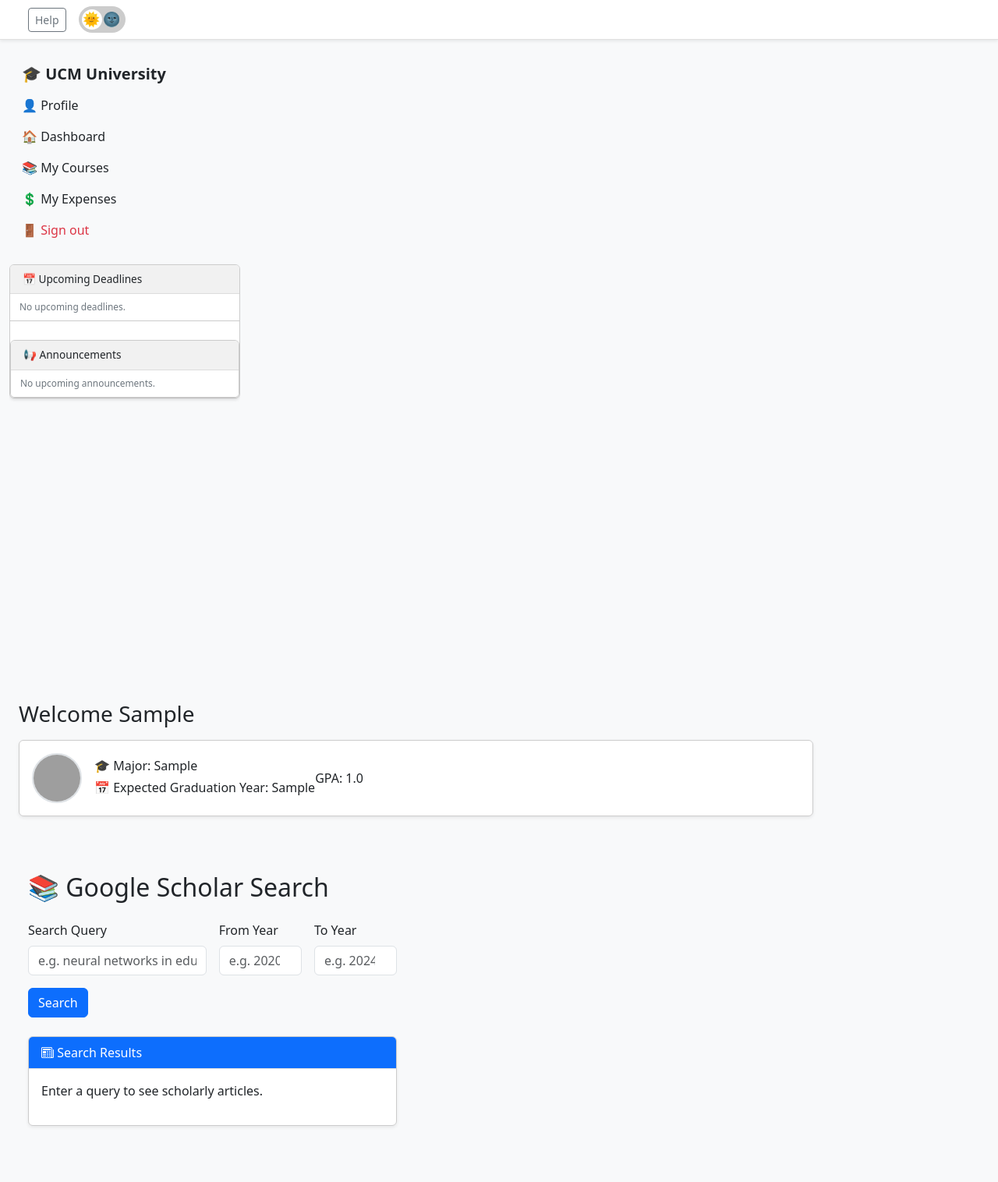
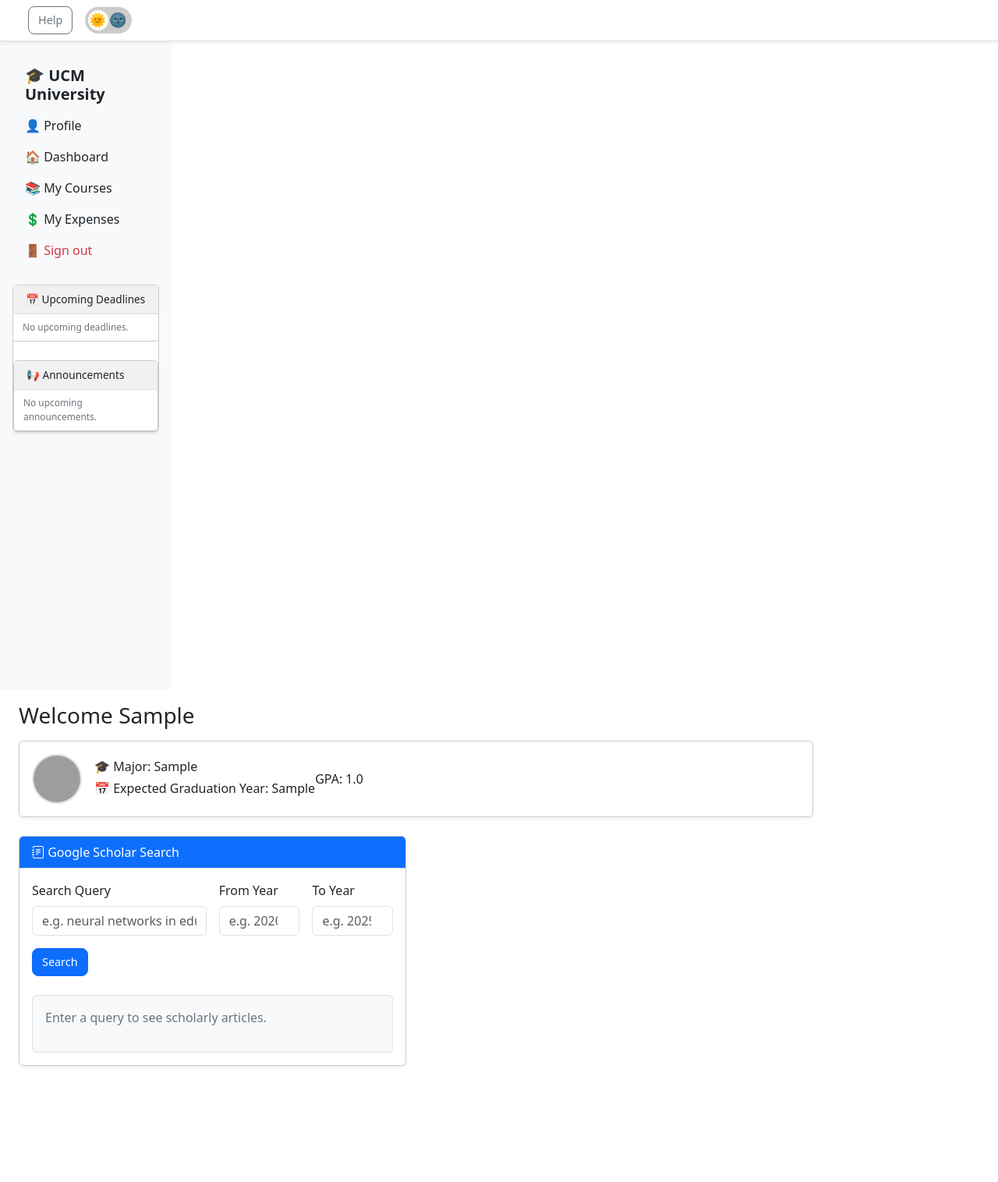
Before and after one commit to gerardoriveradoesstuff/CSE108GROUPProject, a Flask app: page /student in a window 1280 px wide. Shown: the whole page at 78% size. After the commit the page ends 1368 px from the top, so only its background shows below. Run offline with Flask 3, Linux system fonts and the light colour scheme; a user stored in the database is signed in; tables that the repository leaves empty hold one stand-in row (values such as "Sample post"); grey boxes are pictures that could not be loaded.

Commit message:
feat: Refactor Google Scholar template and improve result card display

```diff
--- a/static/google-scholar-feed.js
+++ b/static/google-scholar-feed.js
@@ -25,20 +25,28 @@ document.addEventListener("DOMContentLoaded", () => {
         try {
             const response = await fetch(url);
             const data = await response.json();
+            // console.log("API data received:", data);
 
             newsContainer.innerHTML = "";
 
             if (data.organic_results && data.organic_results.length > 0) {
                 data.organic_results.forEach(result => {
                     const card = document.createElement("div");
-                    // identifier for specific card
                     card.className = "mb-4";
-                   // IF all that, then inject the content into container
+
+                    const title = result.title || "No title";
+                    const link = result.link || "#";
+                    const snippet = result.snippet || "No summary available.";
+                    const publication = result.publication_info?.summary || "Unknown source";
+
+                    card.className = "card mb-3 p-3 border shadow-sm";
                     card.innerHTML = `
-                        <h6><a href="${result.link}" target="_blank" class="text-decoration-none">${result.title}</a></h6>
-                        <p class="small text-muted">${result.publication || "Unknown Source"}</p>
-                        <p class="small">${result.snippet || ""}</p>
+                        <h6><a href="${link}" target="_blank" class="text-decoration-none">${title}</a></h6>
+                        <p class="small text-muted">${publication}</p>
+                        <p class="small">${snippet}</p>
                     `;
+
+
                     newsContainer.appendChild(card);
                 });
             } else {
--- a/templates/template-google-scholar.html
+++ b/templates/template-google-scholar.html
@@ -1,14 +1,8 @@
-<!DOCTYPE html>
-<html lang="en">
-<head>
-    <meta charset="UTF-8">
-    <title>Google Scholar Search</title>
-    <link rel="stylesheet" href="https://cdn.jsdelivr.net/npm/bootstrap@5.3.0/dist/css/bootstrap.min.css">
-</head>
-<body class="bg-light">
-    <div class="container py-5">
-        <h2 class="mb-4">📚 Google Scholar Search</h2>
-
+<div class="card shadow-sm">
+    <div class="card-header bg-primary text-white">
+        <i class="bi bi-journal-text"></i> Google Scholar Search
+    </div>
+    <div class="card-body">
         <form id="scholar-form" class="row g-3 mb-4">
             <div class="col-md-6">
                 <label for="query" class="form-label">Search Query</label>
@@ -20,22 +14,18 @@
             </div>
             <div class="col-md-3">
                 <label for="to-year" class="form-label">To Year</label>
-                <input type="number" class="form-control" id="to-year" placeholder="e.g. 2024">
+                <input type="number" class="form-control" id="to-year" placeholder="e.g. 2025">
             </div>
             <div class="col-12">
                 <button type="submit" class="btn btn-primary">Search</button>
             </div>
         </form>
 
-        <div class="card shadow-sm">
-            <div class="card-header bg-primary text-white">
-                <i class="bi bi-newspaper"></i> Search Results
-            </div>
-            <div class="card-body" id="news-feed">
-                <p>Enter a query to see scholarly articles.</p>
-            </div>
+        <div class="border rounded p-3 bg-light" id="news-feed">
+            <p class="text-muted">Enter a query to see scholarly articles.</p>
         </div>
     </div>
-    <script defer src="{{ url_for('static', filename='google-scholar-feed.js') }}"> </script>
-</body>
-</html>
+</div>
+
+<!-- Only load the script once -->
+<script defer src="{{ url_for('static', filename='google-scholar-feed.js') }}"></script>
--- a/templates/template-student-dashboard.html
+++ b/templates/template-student-dashboard.html
@@ -46,9 +46,8 @@
             <!-- GOOGLE SCHOLAR -->
             <div class="row">
                 <div class="col-md-6 mb-4">
+
                 {% include "template-google-scholar.html" %}
-
-
                 </div>
             </div>
         </main>
@@ -58,7 +57,5 @@
 <!-- Bootstrap JS -->
 <script src="https://cdn.jsdelivr.net/npm/bootstrap@5.3.0/dist/js/bootstrap.bundle.min.js"></script>
 <script src="{{ url_for('static', filename='theme.js') }}"></script>
-<script src="{{ url_for('static', filename='news_feed.js') }}"> </script>
-
 </body>
 </html>
```
